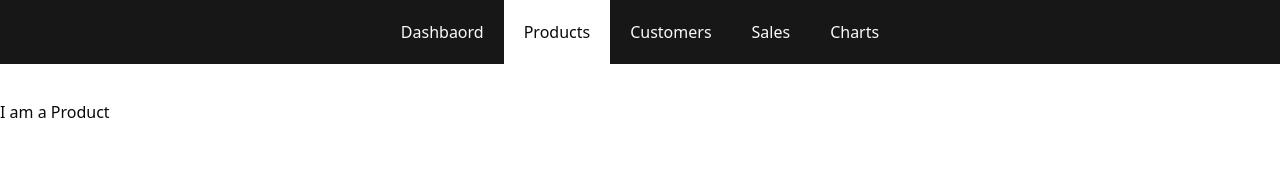
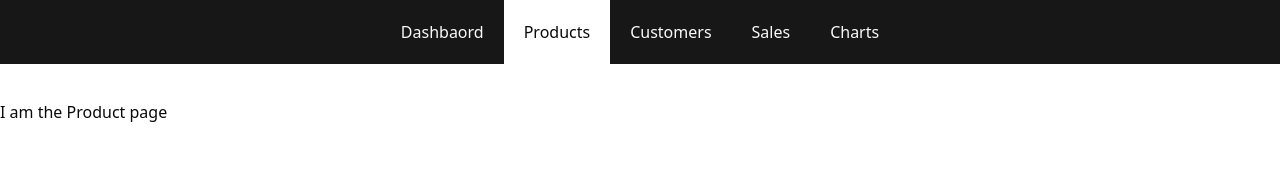
Before and after one commit to naifalhumaidi/ecommerce, a Next.js app: page /admin/products in a window 1280 px wide. Shown: the top 190 px of the page. Built offline with nearby package versions, Linux system fonts and the light colour scheme.

Commit message:
Start working on the dashboard-products page and admin components

```diff
--- /dev/null
+++ b/app/admin/_components/pageHeader.tsx
@@ -0,0 +1,5 @@
+import { ReactNode } from "react";
+
+export default function PageHeader({children}:{children:ReactNode}) {
+    return children
+}
--- a/app/admin/page.tsx
+++ b/app/admin/page.tsx
@@ -9,13 +9,11 @@ export default async function Dashboard() {
   ])
 
   return (
-    <>
     <div className="grid gap-3 grid-cols-1 md:grid-cols-2 lg:grid-cols-3 xl:grid-cols-4">
       <DashboardCard title={"Sales"} subtitle={formatNumber(salesData.NumberOfSales)} content={formatCurrency(salesData.amount)}/>
       <DashboardCard title={"Customers"} subtitle={formatNumber(userData.userCount)} content={formatCurrency(userData.averageValuePerUser)}/>
-      <DashboardCard title={"Product"} subtitle={formatNumber(productData.activeUsers)} content={formatNumber(productData.inactiveUsers)}/>
+      <DashboardCard title={"Product"} subtitle={formatNumber(productData.inactiveUsers)} content={formatNumber(productData.activeUsers)}/>
     </div>
-    </>
   );
 }
 const getSalesData = async () => {
--- a/app/admin/products/page.tsx
+++ b/app/admin/products/page.tsx
@@ -1,7 +1,9 @@
+import PageHeader from "../_components/pageHeader";
+
 export default function Home() {
-    return (
-      <>
-        <p>I am a Product</p>
-      </>
-    );
-  }
+  return (
+    <>
+      <PageHeader><p>I am the Product page</p></PageHeader>
+    </>
+  );
+}
```
